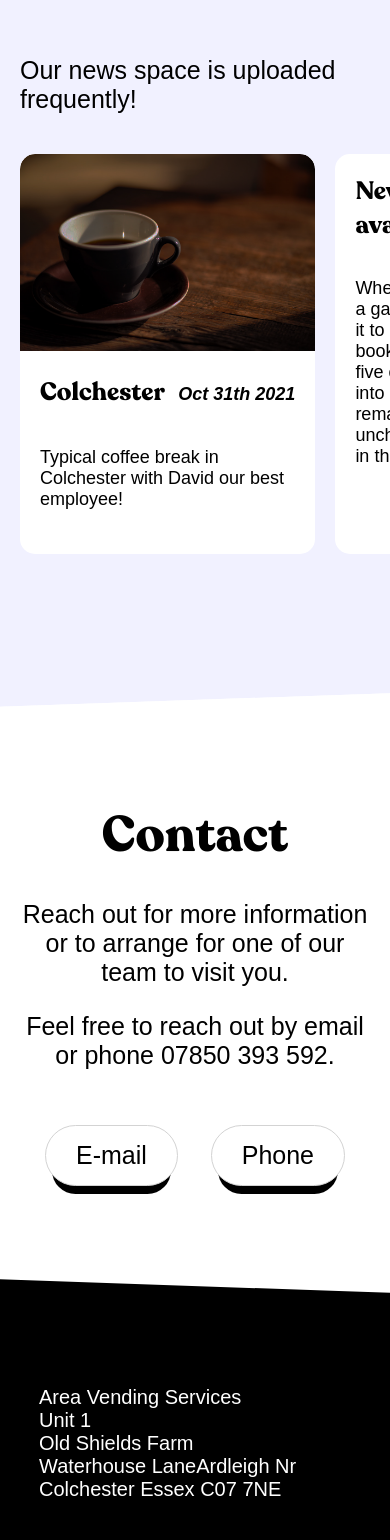
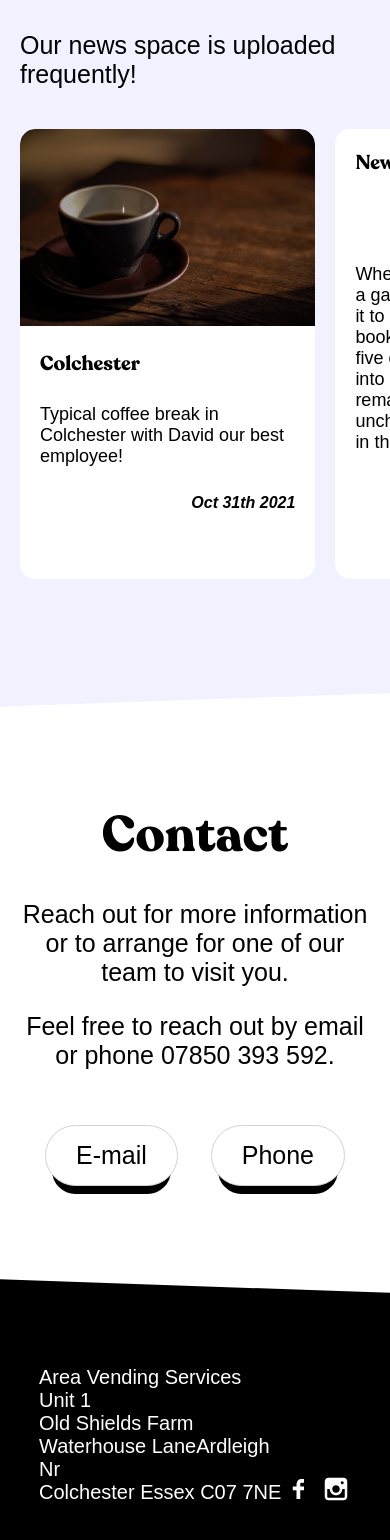
Before and after one commit to jeromenicco/new-avs, a React (Create React App) app: page / in a window 390 px wide. Shown: the part 5060-6600 px from the top of the page. Built offline with nearby package versions, Linux system fonts and the light colour scheme; the HTML template or start-up script is replaced by a standard one.

Commit message:
swiper mobile wip

```diff
--- a/src/components/Footer.css
+++ b/src/components/Footer.css
@@ -11,37 +11,31 @@
     transform: skewY(-2deg);
     display: flex;
     justify-content: space-between;
+    align-items: flex-end;
     margin: auto 10%;
     padding-top: 80px;
 }
 
 .company-info {
-    margin-left: 10%;
+    /* margin-left: 10%; */
     color: white;
     font-size: 25px;
     font-family: 'Raleway', sans-serif;
 }
 
-.contact-footer-container {
-    color: white;
+.company-info p {
+    margin: 0;
+}
+
+.social-media-container {
+    width: 70px;
+    height: fit-content;
     display: flex;
     justify-content: space-between;
-    align-items: center;
-    font-family: 'Raleway';
-    font-size: 50px;
-    width: 550px;
-    /* padding-right: 10%; */
+    color: white;
 }
 
-.button-footer {
-    padding: 0px 51px;
-    font-family: 'Recoleta-Bold';
-    border-radius: 50px;
-    font-size: 50px;
-    width: 150px;
-    background: rgb(116, 255, 123);
-    text-align: center;
-}
+.social-media-icon {}
 
 .footer-filler {
     height: 70px;
--- a/src/components/Footer.js
+++ b/src/components/Footer.js
@@ -1,4 +1,6 @@
 import React from 'react'
+
+import { TiSocialFacebook, TiSocialInstagram } from 'react-icons/ti'
 
 import './Footer.css'
 
@@ -14,15 +16,13 @@ function Footer() {
                             Waterhouse LaneArdleigh Nr<br />
                             Colchester Essex C07 7NE</p>
                     </div>
-{/*
-                    <div className='contact-footer-container'>
-                        <p>Contact Us</p>
-                        <p className='button-footer'>now</p>
-                    </div> */}
-
+                    <div className='social-media-container'>
+                        <TiSocialFacebook size={30} />
+                        <TiSocialInstagram size={30} />
+                    </div>
                 </div>
             </div>
-            <div className='footer-filler'/>
+            <div className='footer-filler' />
         </>
     )
 }
--- a/src/components/News.css
+++ b/src/components/News.css
@@ -70,10 +70,9 @@
 
 
 .card-container {
-    /* border: 1px solid lightgrey; */
     border-radius: 15px;
     background: white;
-    height: 400px;
+    height: 450px;
     overflow: scroll;
 }
 
@@ -85,8 +84,10 @@
 
 .news-inner-container {
     display: flex;
+    flex-direction: column;
     align-items: baseline;
     justify-content: space-between;
+    height: 162px;
     padding: 20px;
     font-family: 'Raleway', sans-serif;
     font-size: 18px;
@@ -96,7 +97,7 @@
 
 .news-inner-container2 {
     display: flex;
-    height: 350px;
+    height: 410px;
     flex-direction: column;
     align-items: baseline;
     justify-content: space-between;
--- a/src/components/News.js
+++ b/src/components/News.js
@@ -38,17 +38,9 @@ function News({ isLaptop }) {
                                                 <div>
                                                     <img src={item.image} alt='coffee-break' />
                                                     <div className='news-inner-container'>
-                                                        <div>
-                                                            <h3 className='news-card-title'>{item.location}</h3>
-                                                            {/* <GoLocation /> */}
-                                                        </div>
-                                                        <div>
-                                                            <h4>{item.date}</h4>
-                                                            {/* <FiClock /> */}
-                                                        </div>
-                                                    </div>
-                                                    <div className='content-container'>
+                                                        <h3 className='news-card-title'>{item.location}</h3>
                                                         <p>{item.content}</p>
+                                                        <h4>{item.date}</h4>
                                                     </div>
                                                 </div>
                                             </div>
--- a/src/responsive.css
+++ b/src/responsive.css
@@ -1,4 +1,4 @@
-@media screen and (max-width: 1080px) {
+@media screen and (max-width: 800px) {
 
   /* GLOBAL */
 
@@ -111,6 +111,16 @@
     margin-left: 20px;
   }
 
+  .news-card-title {
+    font-size: 20px;
+  }
+
+  .news-inner-container h4, .news-inner-container2 h4 {
+
+    font-size: 16px;
+  }
+
+
 
   /* FOOTER */
 
```
